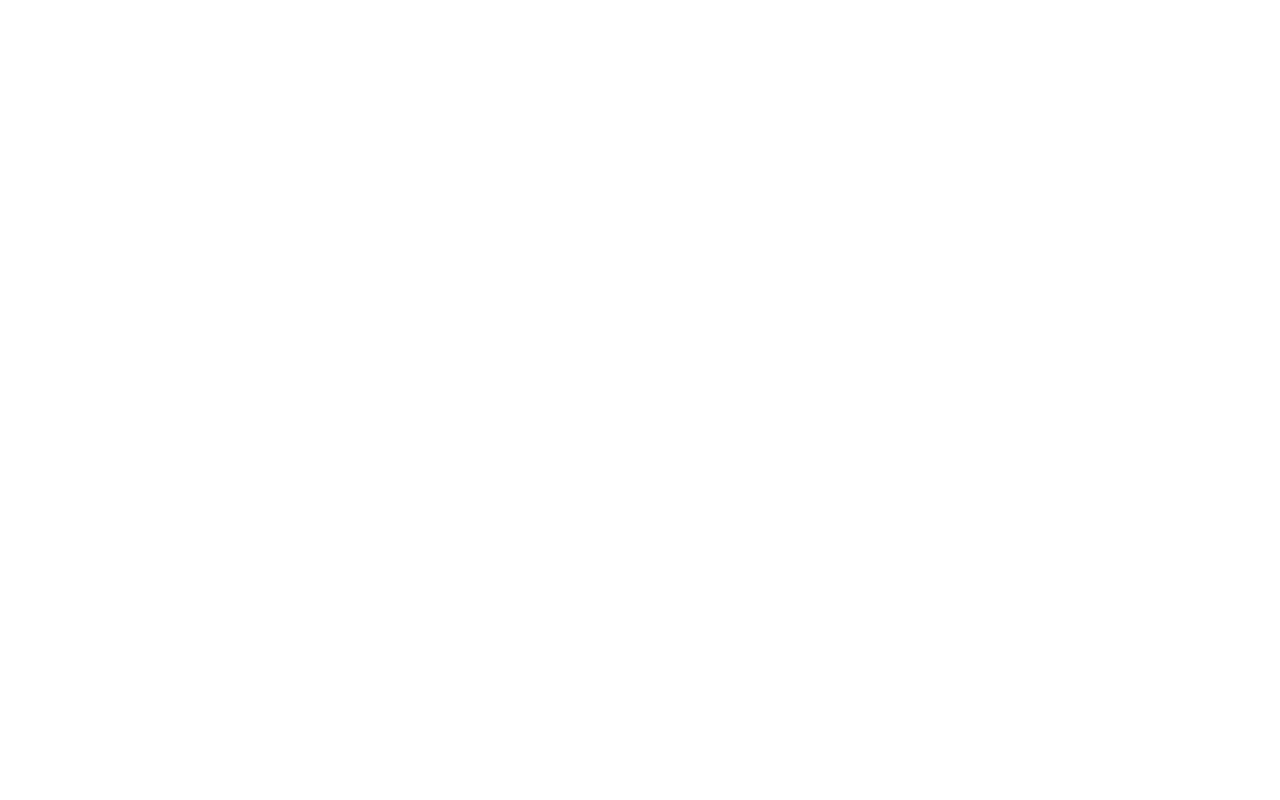
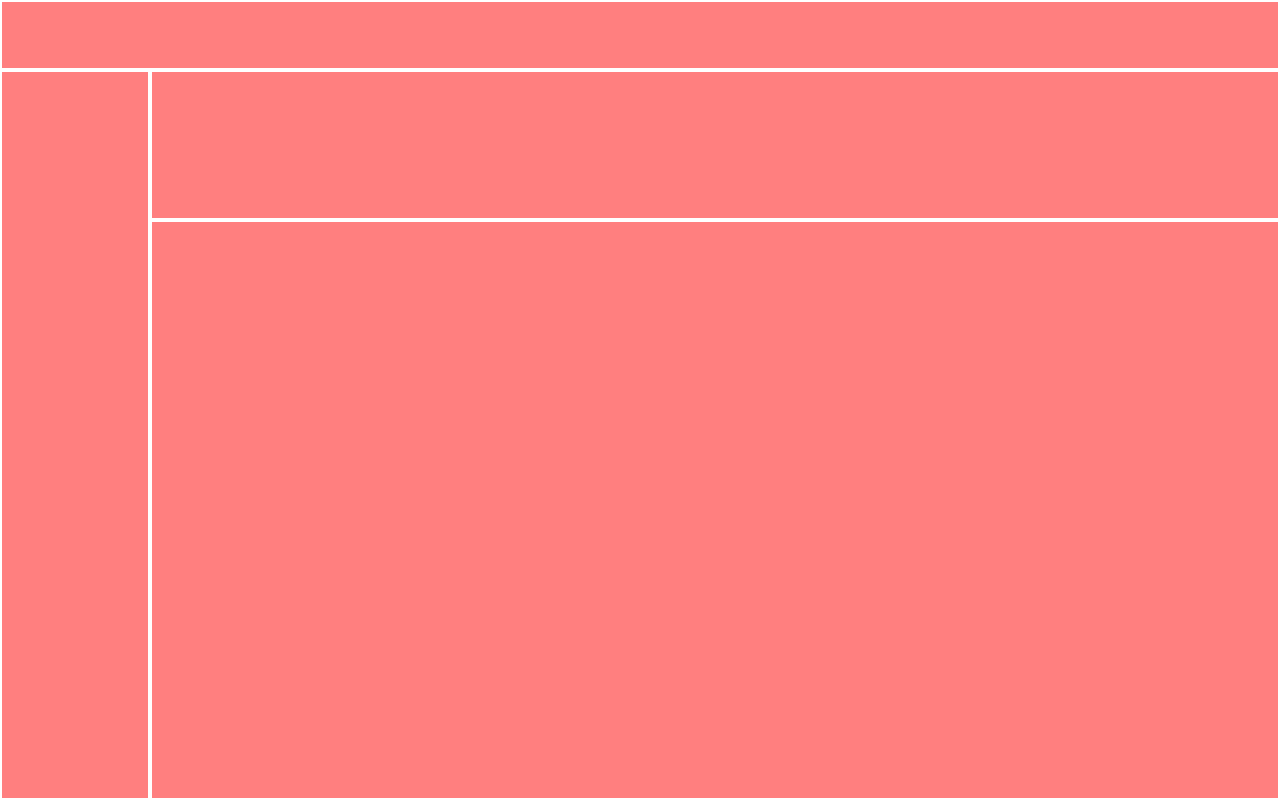
Before and after one commit to MarcoCocco/html-css-bootstrap-dashboard, a plain HTML site: page index.html in a window 1280 px wide. Drawn offline with nearby package versions, Linux system fonts and the light colour scheme.

Commit message:
feat: impostato layout generale

```diff
--- a/css/style.css
+++ b/css/style.css
@@ -0,0 +1,43 @@
+.__debug {
+    background-color: rgba(255, 0, 0, 0.5);
+    border: 2px solid white;
+}
+
+/* /TEST */
+
+.__general-container {
+    width: 100%;
+    height: 100vh;
+}
+
+.__nav {
+    width: 100%;
+    height: 70px;
+}
+
+.__main-container {
+    width: 100%;
+    height: calc(100vh - 70px);
+}
+
+.__aside {
+    width: 150px;
+    height: calc(100vh - 70px);
+}
+
+.__main-header-container {
+    width: calc(100% - 150px);
+    height: calc(100vh - 70px);
+}
+
+header {
+    width: 100%;
+
+    height: 150px;
+    /* test */
+}
+
+main {
+    width: 100%;
+    height: calc(100% - 150px);
+}
--- a/index.html
+++ b/index.html
@@ -18,7 +18,29 @@
 
 <body>
 
+    <div class="__general-container">
+        <div class="__nav __debug">
 
+        </div>
+
+        <div class="__main-container d-flex">
+
+            <div class="__aside __debug">
+
+            </div>
+
+            <div class="__main-header-container d-flex flex-column">
+                <header class="__debug">
+
+                </header>
+
+                <main class="__debug">
+
+                </main>
+            </div>
+
+        </div>
+    </div>
 
     <!-- Script Bootstrap -->
     <script src="https://cdn.jsdelivr.net/npm/bootstrap@5.3.0-alpha1/dist/js/bootstrap.bundle.min.js"
```
